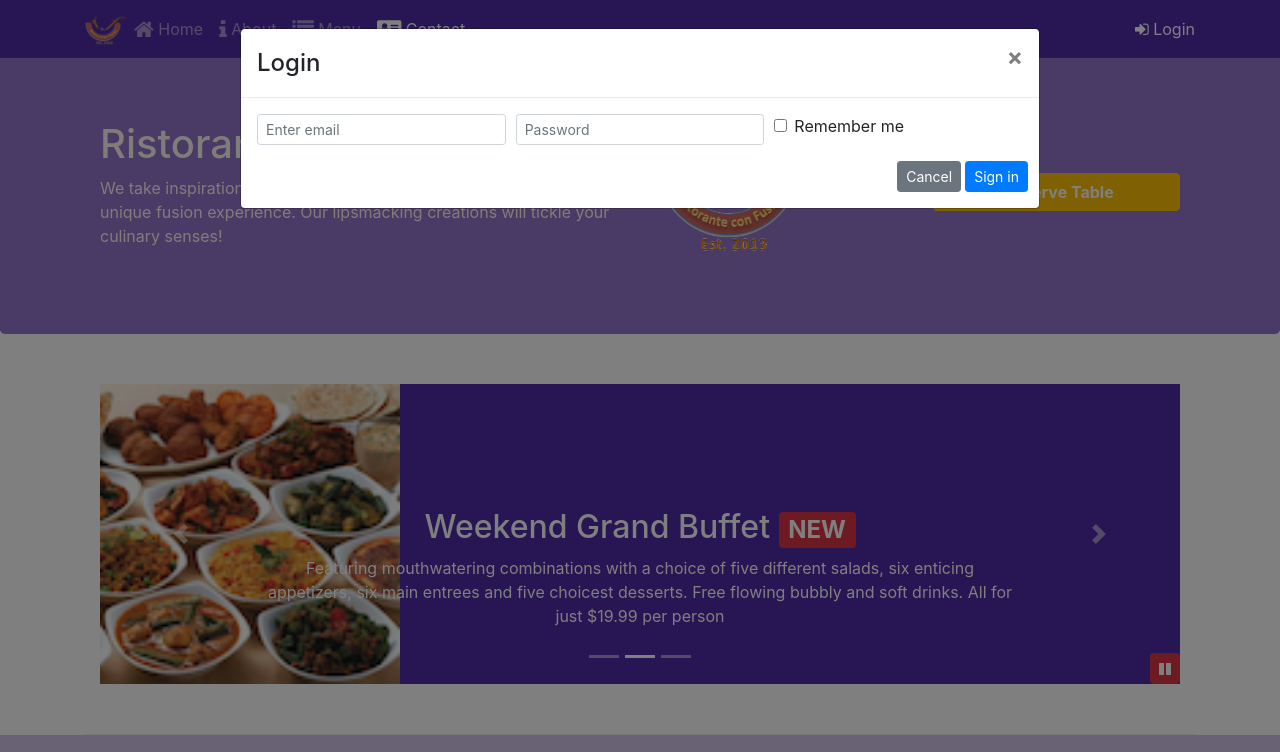
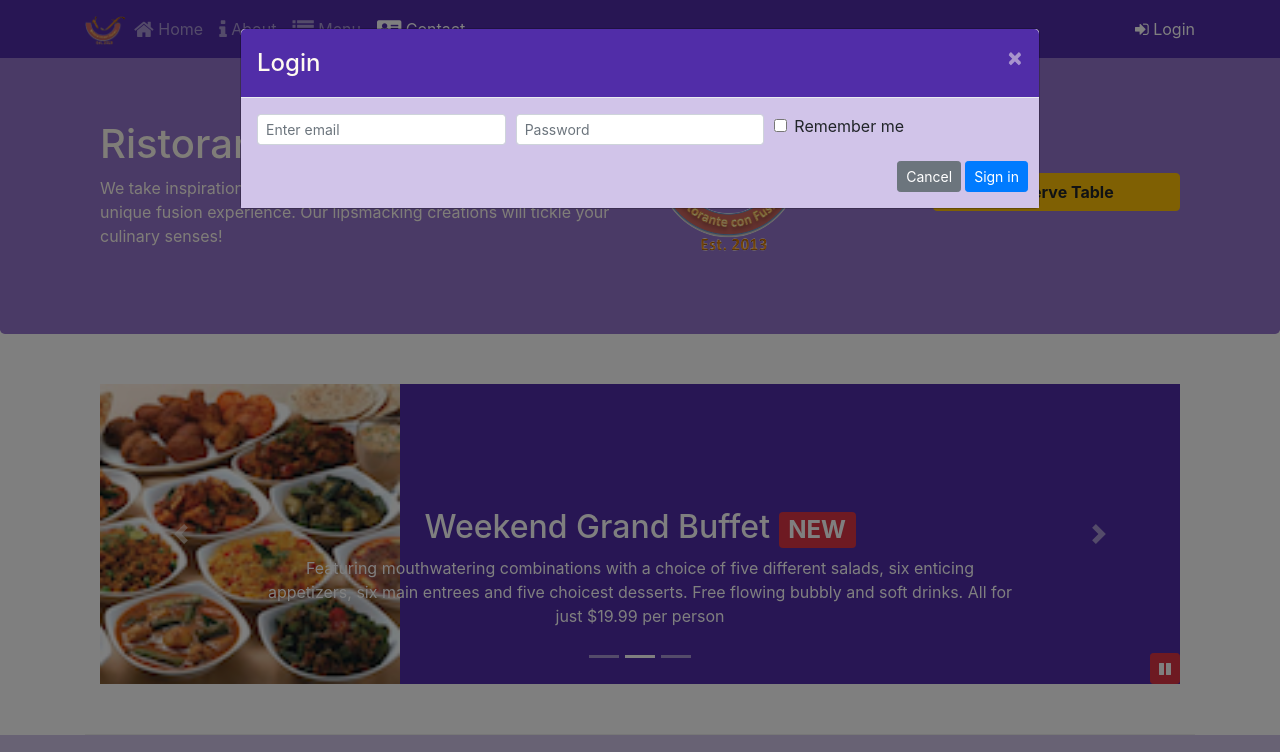
Before and after one commit to SMAmmar/bootstrap, a website: page index.html in a window 1280 px wide. Both pictures are taken after a click on the link "Login". Shown: the top 752 px of the page. Drawn offline with nearby package versions, Linux system fonts and the light colour scheme.

Commit message:
completed  week4
10/5/19

```diff
--- a/css/styles.scss
+++ b/css/styles.scss
@@ -76,3 +76,18 @@ body{
     bottom: 0px;
     z-index: 1;
 }
+
+.modal-header{
+    background:$background-dark;
+    color:floralwhite;
+
+    button{
+        color:floralwhite;
+    }
+}
+.modal-body{
+    background: $background-pale;
+}
+.modal-footer{
+    background: $background-light;
+}
--- a/index.html
+++ b/index.html
@@ -38,7 +38,7 @@
                         <li class="nav-item active"><a class="nav-link" href="./contactus.html"><span class="fa fa-address-card fa-lg"></span> Contact</a></li>
                 </ul>
                    <span class="navbar-text">
-                    <a data-toggle="modal" data-target="#loginModal">
+                    <a id="loginButton">
                     <span class="fa fa-sign-in"></span> Login</a>
                 </span>
             </div>
@@ -97,7 +97,7 @@
         <a href="#button">    <button type="button" class="btn btn-warning btn-block ">
 
           <span class="navbar-text">
-                    <a data-toggle="modal" data-target="#reservetableModal" class="text-white">
+                    <a id="reservetableButton">
                      <strong>Reserve Table </strong></a>
                 </span>
 
@@ -343,9 +343,17 @@
                 }
             });
         });
+    </script>
+    <script>
+     $(document).ready(function(){
+                $("#loginButton").click(function(){
+                  $("#loginModal").modal('toggle');
+                  });
+                $("#reservetableButton").click(function(){
+                  $("#reservetableModal").modal('toggle');
+                });
 
-
-
+                });
     </script>
 
 </body>
```
Also changed, not shown: css/styles.css.
